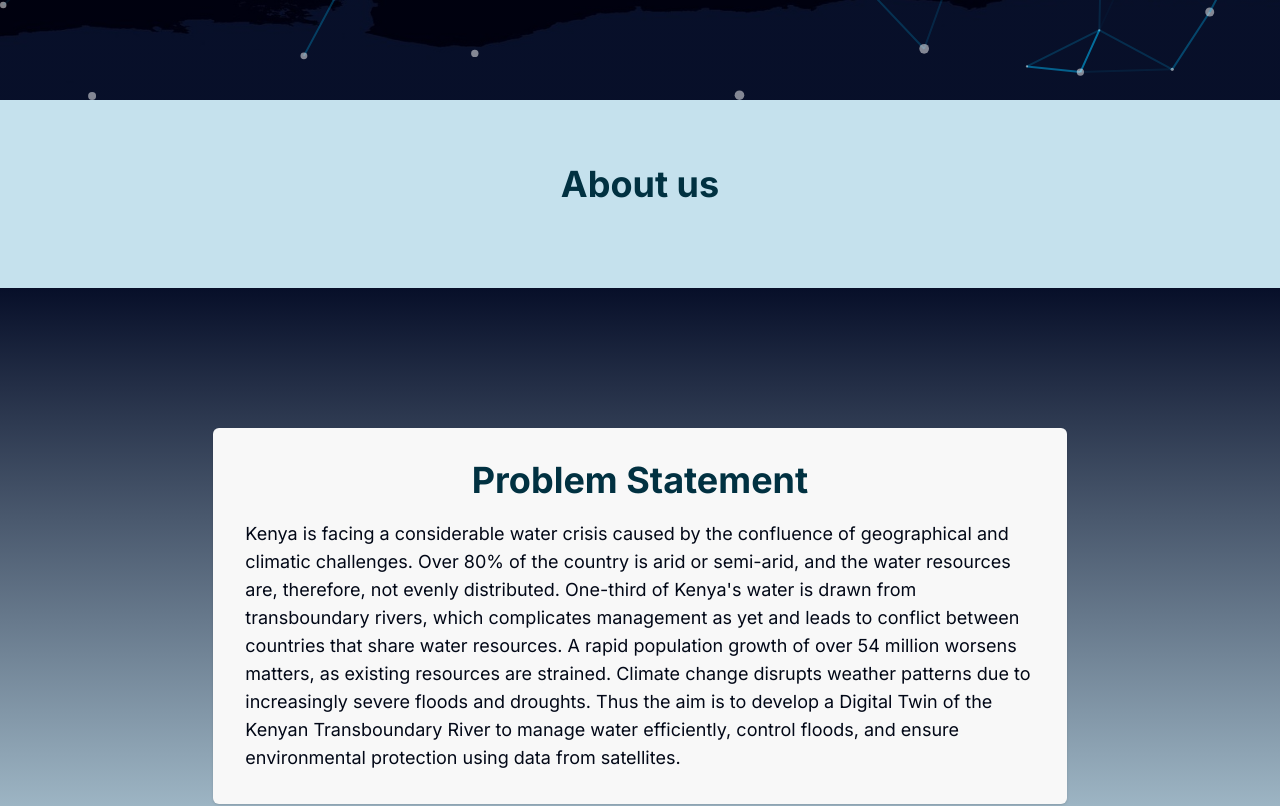
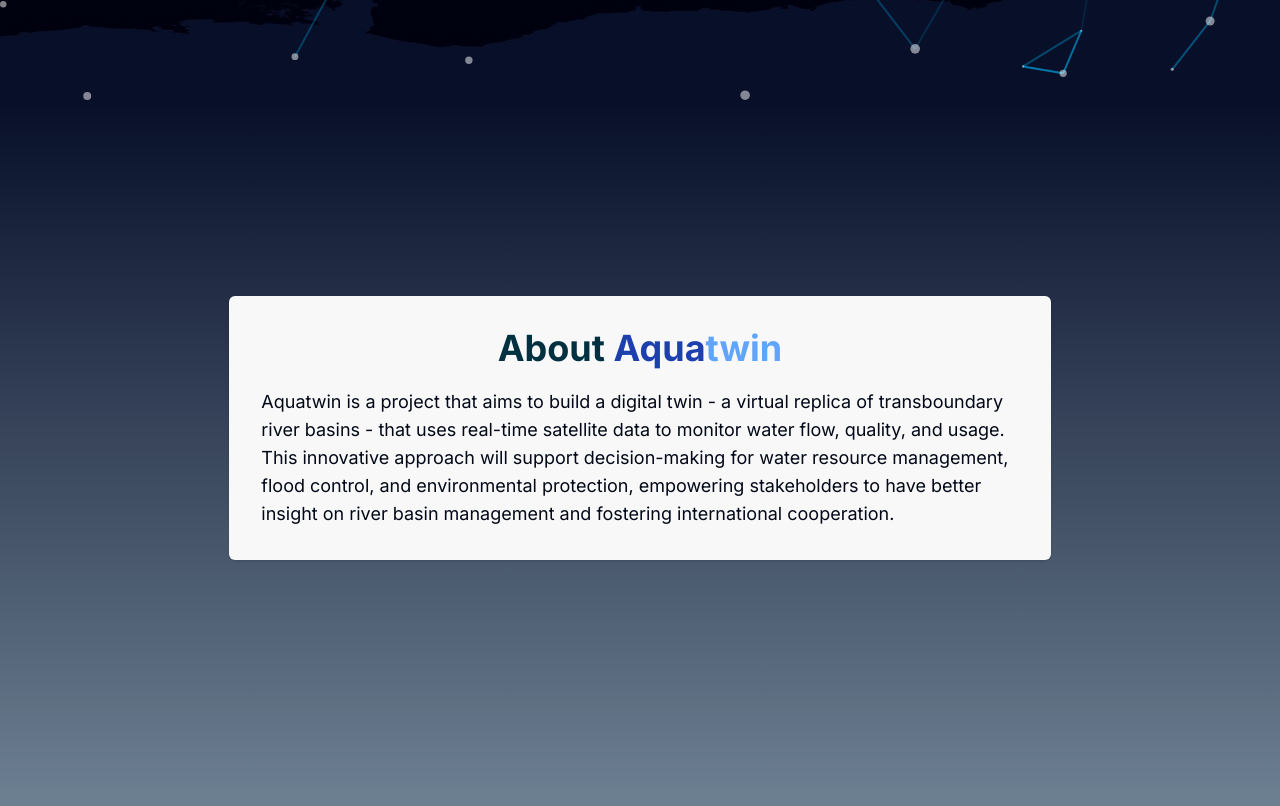
Before and after one commit to AquaTwin/Website, a Next.js app in the folder aquatwin/: page / in a window 1280 px wide. Shown: the part 700-1506 px from the top of the page. Built offline with nearby package versions, Linux system fonts and the light colour scheme.

Commit message:
Section adjustments

```diff
--- a/aquatwin/src/app/page.tsx
+++ b/aquatwin/src/app/page.tsx
@@ -13,9 +13,11 @@
   return (
     <main className="flex flex-col relative bg-primary-1 -z-20">
       <Hero />
-      <About />
-      <Problem/>
-      <Solution/>
+      <div className="px-0 bg-gradient-to-b from-[#070f29] to-primary-1 ">
+        <About />
+        <Problem />
+      </div>
+      <Solution />
       <Team />
       <Partners />
       <Contact />
--- a/aquatwin/src/components/about.tsx
+++ b/aquatwin/src/components/about.tsx
@@ -1,14 +1,24 @@
 import React from 'react'
+import Container from './container'
 
 const About = () => {
     return (
-        <div className='bg-primary-1 py-16 px-10'>
-            <h2 className="text-4xl font-bold text-title text-center mb-5">About us</h2>
-            <div className="flex flex-wrap justify-center items-center gap-6 mt-5 ">
-
-            </div>
-
-        </div>
+        <Container className='' >
+            <section className="flex flex-col justify-center items-center h-[90vh] md:h-[75vh]" id='about'>
+                <div className='bg-[#F8F8F8] p-8 md:w-2/3 mx-2 shadow rounded-md transition duration-300 ease-in-out transform hover:scale-105'>
+                    <h2 className="text-4xl font-bold text-title text-center mb-5 z-10">About
+                        <span className='text-blue-800'> Aqua</span>
+                        <span className='text-blue-400'>twin</span></h2>
+                    <p className='md:text-lg'>
+                        Aquatwin is a project that aims to build a digital twin - a virtual replica
+                        of transboundary river basins - that uses real-time satellite data to monitor water flow, quality,
+                        and usage. This innovative approach will support decision-making for water resource
+                        management, flood control, and environmental protection, empowering stakeholders
+                        to have better insight on river basin management and fostering international cooperation.
+                    </p>
+                </div>
+            </section>
+        </Container >
     )
 }
 
--- a/aquatwin/src/components/header.tsx
+++ b/aquatwin/src/components/header.tsx
@@ -9,6 +9,7 @@
 
 const Header: React.FC = () => {
   const links: NavLink[] = [
+    {text: 'About', href: '#about'},
     { text: 'Problem ', href: '#problem-statement' },
     { text: 'Solution', href: '#solution' },
     { text: 'Team', href: '#team' },
--- a/aquatwin/src/components/hero.tsx
+++ b/aquatwin/src/components/hero.tsx
@@ -18,7 +18,9 @@
             Bridging the gap in Transboundary River Basin Management
           </h1>
           <div className="flex justify-center w-full gap-10">
-            <Button>Learn more</Button>
+            <Button>
+              <Link href="#about">Learn more</Link>
+            </Button>
             <Button variant="outline" asChild>
               <Link href="#contact">Contact us</Link>
             </Button>
--- a/aquatwin/src/components/problem.tsx
+++ b/aquatwin/src/components/problem.tsx
@@ -3,29 +3,25 @@
 
 const Problem = () => {
   return (
-    <Container className="px-0 bg-gradient-to-b from-[#070f29] to-primary-1">
+    <Container className="px-0">
       <section
         className="flex flex-col justify-center items-center h-[90vh] md:h-[75vh]"
         id="problem-statement"
       >
-        <div className="bg-[#F8F8F8] p-8 md:w-2/3 mx-2 shadow rounded-md">
+        <div className="bg-[#F8F8F8] p-8 md:w-2/3 mx-2 shadow rounded-md transition duration-300 ease-in-out transform hover:scale-105">
           <h2 className="text-4xl font-bold text-title text-center mb-5 z-10">
             Problem Statement
           </h2>
           <p className="md:text-lg">
-            Kenya is facing a considerable water crisis caused by the confluence
-            of geographical and climatic challenges. Over 80% of the country is
-            arid or semi-arid, and the water resources are, therefore, not
-            evenly distributed. One-third of Kenya's water is drawn from
-            transboundary rivers, which complicates management as yet and leads
-            to conflict between countries that share water resources. A rapid
-            population growth of over 54 million worsens matters, as existing
-            resources are strained. Climate change disrupts weather patterns due
-            to increasingly severe floods and droughts. Thus the aim is to
-            develop a Digital Twin of the Kenyan Transboundary River to manage
-            water efficiently, control floods, and ensure environmental
-            protection using data from satellites.
+          Kenya faces a severe water crisis. Over 80% of the land is arid or semi-arid,
+          leading to uneven water distribution. One-third of Kenya's water comes from shared
+          transboundary rivers and the rapidly growing population
+          strains these resources, which leads to conflict between countries sharing these resources.
+          Climate change disrupts weather patterns with
+          increasingly severe floods and droughts. To address these challenges, we need a data-driven
+          approach to managing Kenya's water resources.
           </p>
+
         </div>
       </section>
     </Container>
--- a/aquatwin/src/components/team.tsx
+++ b/aquatwin/src/components/team.tsx
@@ -52,7 +52,7 @@
           </div>
           <div className='flex flex-wrap justify-start gap-5 '>
             {teamMembers.map((team, index) => (
-              <TeamCard key={index} {...team} />
+              <TeamCard key={index} {...team}/>
             ))}
           </div>
         </div>
--- a/aquatwin/src/components/ui/team-card.tsx
+++ b/aquatwin/src/components/ui/team-card.tsx
@@ -12,7 +12,7 @@
 const TeamCard = (team: TeamCardProps) => {
     return (
         <div className='max-w-[350px] text-center border pb-7 rounded mx-auto space-y-4 bg-background shadow-md overflow-hidden'>
-            <Image src={team.image} width={150} height={150} alt={team.name} className='w-full'/>
+            <Image src={team.image} width={150} height={150} alt={team.name} className='w-full transition duration-300 ease-in-out transform hover:scale-110 hover:z-10 hover:rounded'/>
             <div className='space-y-1 px-2'>
                 <h3 className='font-semibold'>{team.name}</h3>
                 <p>{team.title}</p>
```
